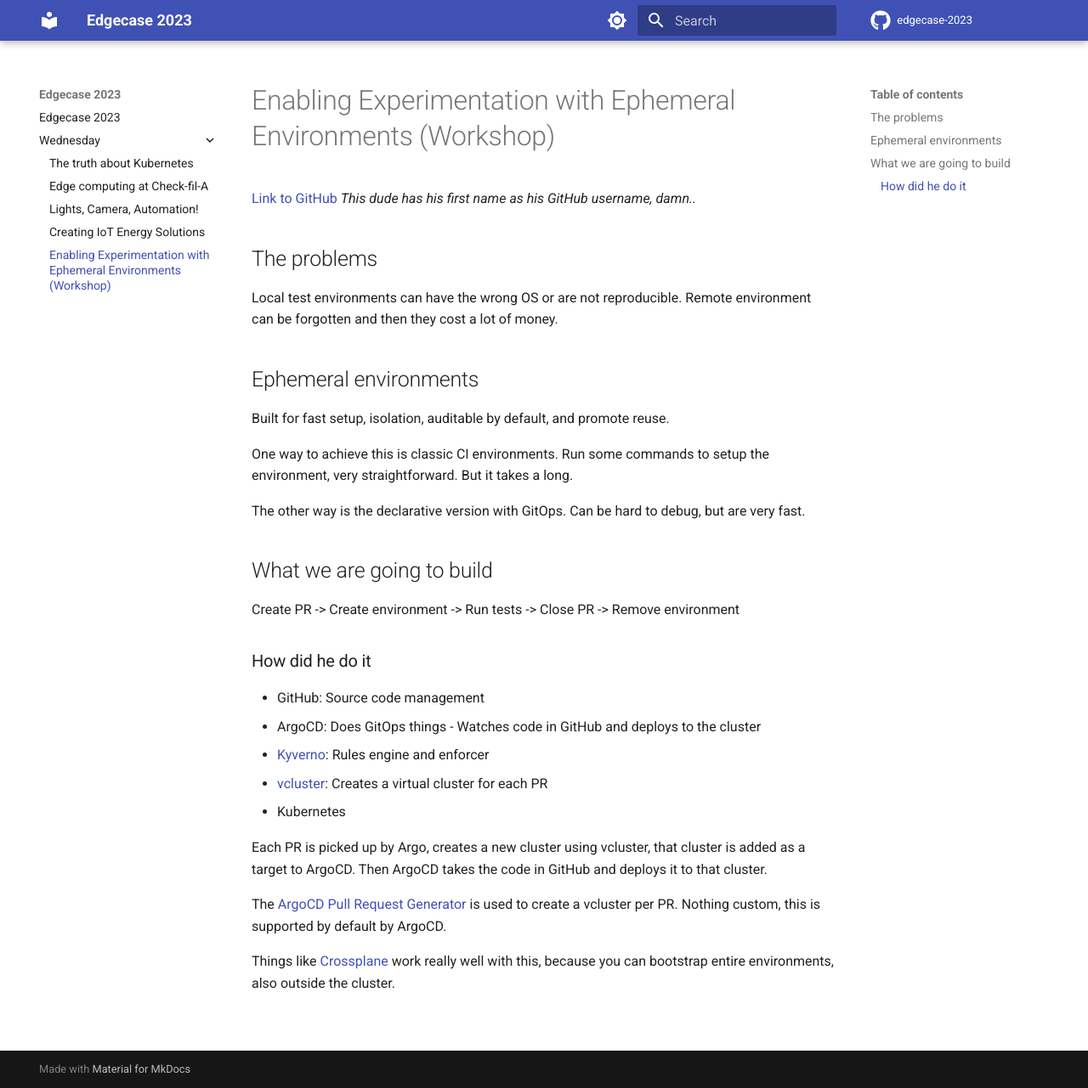
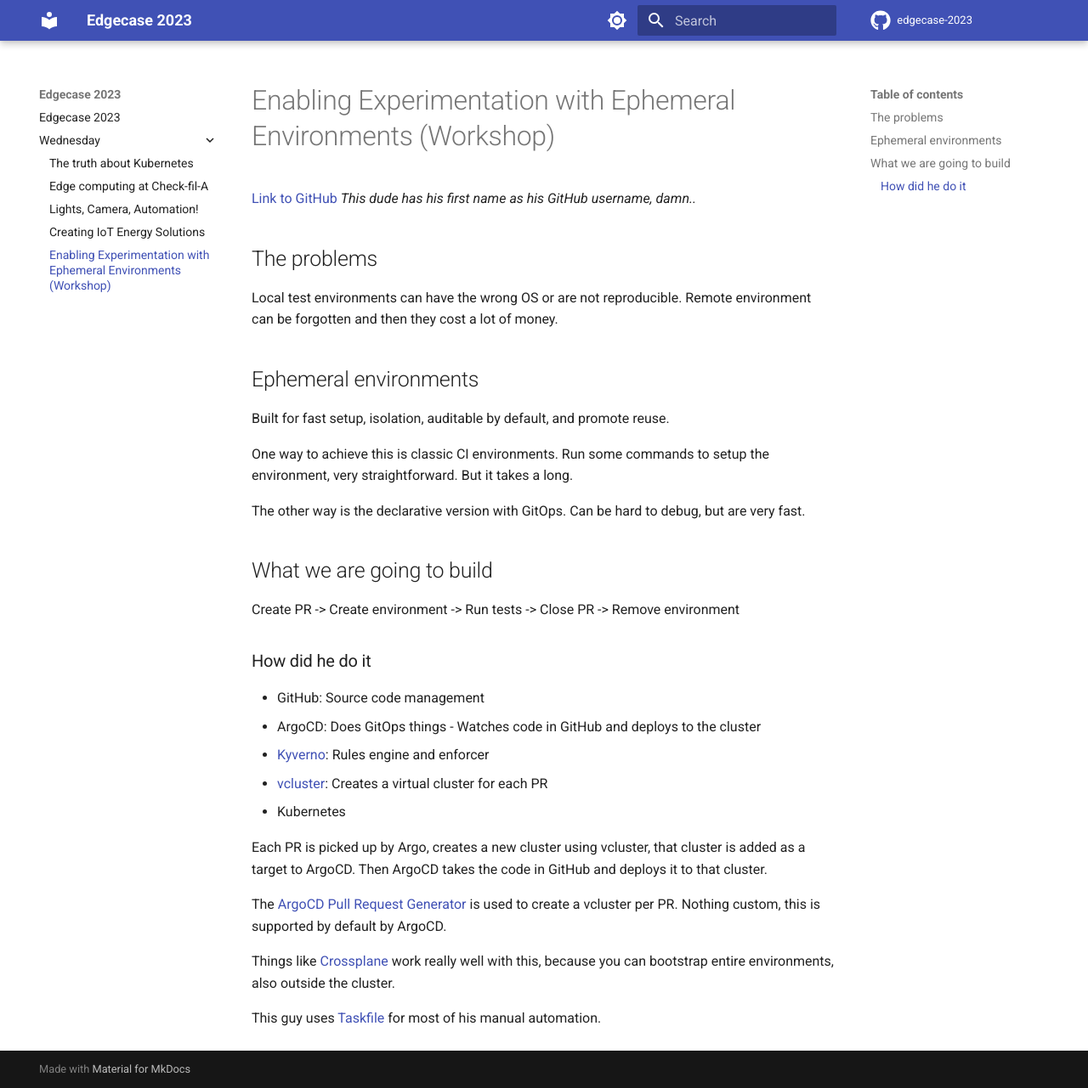
Before and after one commit to RobKenis/edgecase-2023, an MkDocs documentation site: the page built from docs/wednesday/5-enabling-experimentation.md, in a window 1280 px wide and 1281 px high. Shown: the whole window at 85% size. Built offline with MkDocs 1.6.1 and Material for MkDocs 9.7.7, drawn with Linux system fonts in a browser that asks for light colours; comment, search, counter and statistics services are not loaded.

Commit message:
Add note on taskfile

```diff
--- a/docs/wednesday/5-enabling-experimentation.md
+++ b/docs/wednesday/5-enabling-experimentation.md
@@ -34,3 +34,5 @@ The [ArgoCD Pull Request Generator](https://argocd-applicationset.readthedocs.io
 by default by ArgoCD.
 
 Things like [Crossplane](https://www.crossplane.io/) work really well with this, because you can bootstrap entire environments, also outside the cluster.
+
+This guy uses [Taskfile](https://taskfile.dev/) for most of his manual automation.
```
